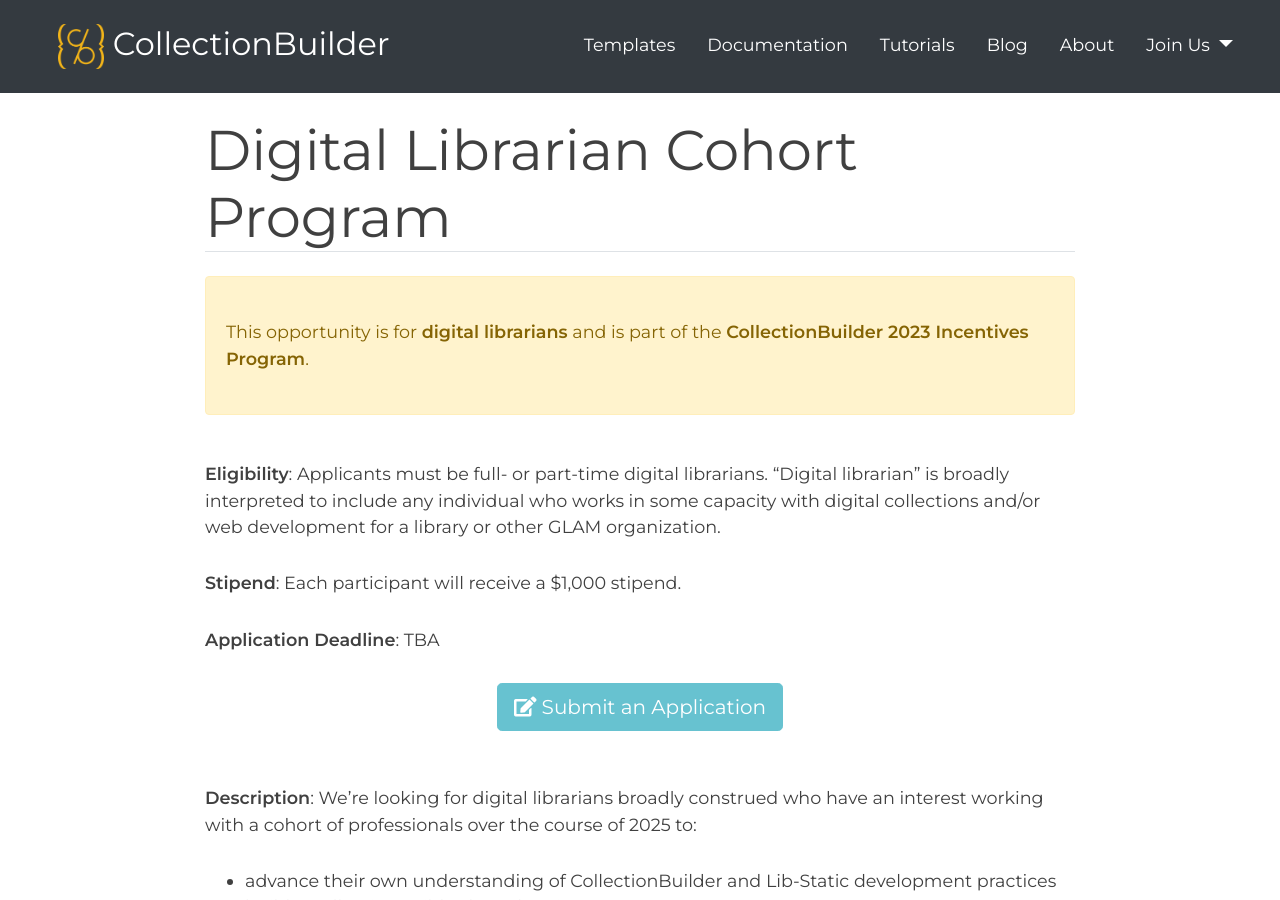
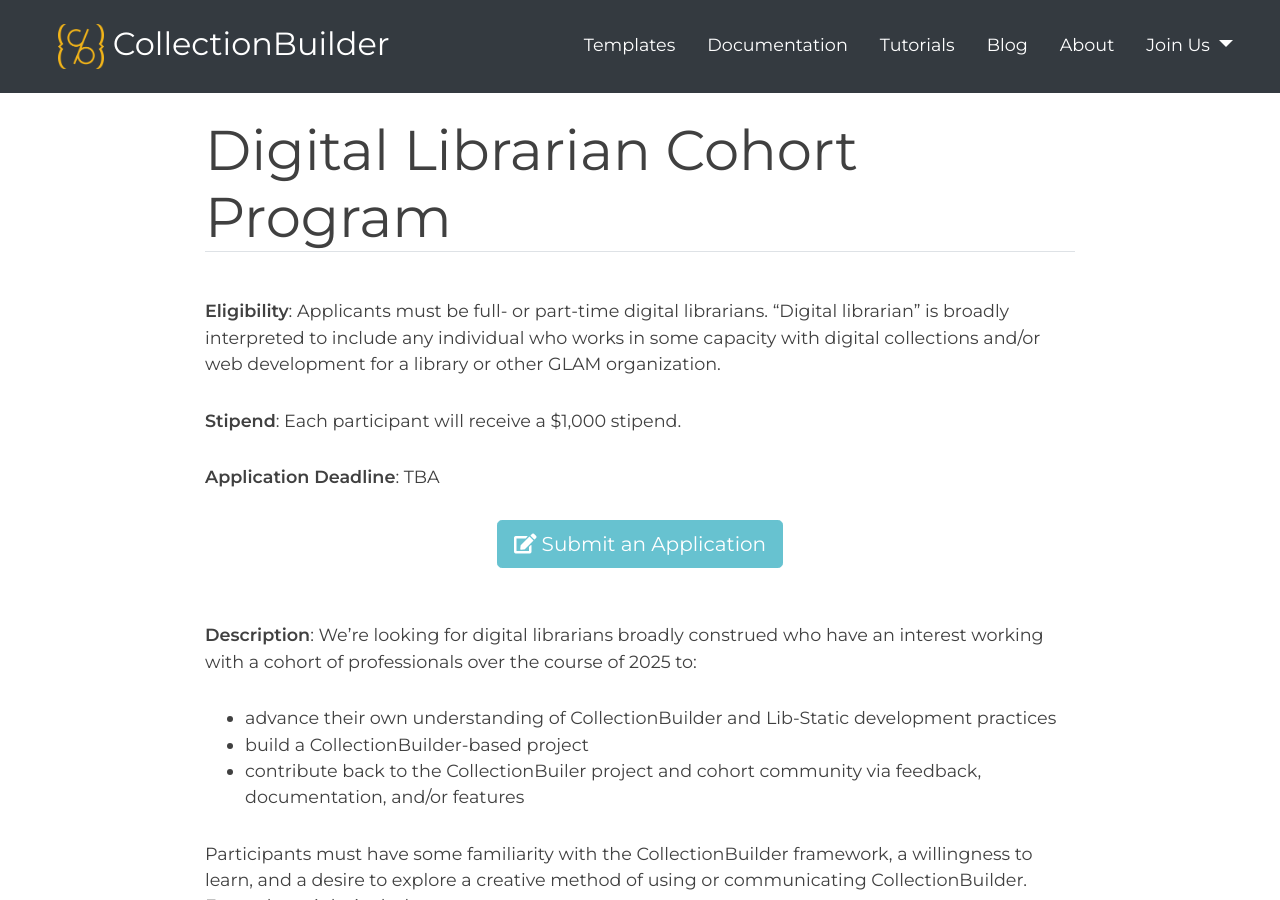
Before and after one commit to CollectionBuilder/collectionbuilder.github.io, a Jekyll site: the page built from pages/community/librarian-incentives.md, in a window 1280 px wide and 900 px high. Built offline with Jekyll 4.4.1, drawn with Linux system fonts in a browser that asks for light colours; comment, search, counter and statistics services are not loaded.

Commit message:
Update librarian-incentives.md

```diff
--- a/pages/community/librarian-incentives.md
+++ b/pages/community/librarian-incentives.md
@@ -3,8 +3,6 @@
 title: Digital Librarian Cohort Program
 permalink: /community/librarian-incentives.html
 ---
-
-{% include bootstrap/alert.md color="warning" text='This opportunity is for <strong>digital librarians</strong> and is part of the <a href="funded-opportunities/" class="font-weight-bold" style="color: #856404;">CollectionBuilder 2023 Incentives Program</a>.' %}
 
 {:.pt-3}
 **Eligibility**: Applicants must be full- or part-time digital librarians. "Digital librarian" is broadly interpreted to include any individual who works in some capacity with digital collections and/or web development for a library or other GLAM organization.
```
